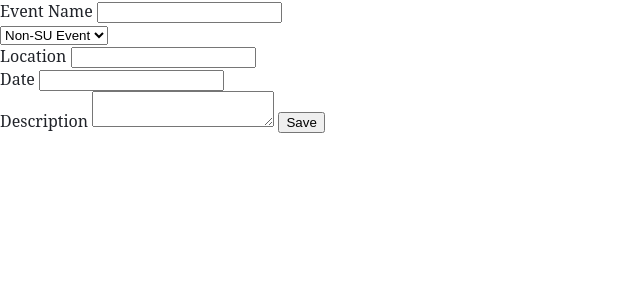
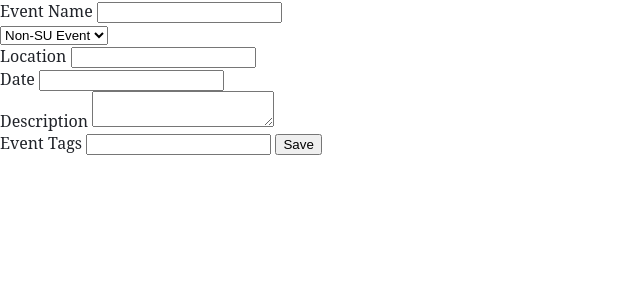
Before and after one commit to yh2452/CM22007, a Flask app: page /create in a window 1280 px wide. Shown: the part 73-373 px from the top of the page, without its empty margins (0-640 px from the left). Run offline with Flask 3, Linux system fonts and the light colour scheme; a user stored in the database is signed in; data comes from the database, SQL or seed files in the repository.

Commit message:
tweaks to event creation
added event tags field
connected create event form to database

```diff
--- a/MySocials/routes.py
+++ b/MySocials/routes.py
@@ -68,15 +68,19 @@ def getAllSocieties(cursor):
 @login_required
 def create():
     # Function for creating events
+    conn, cursor = get_db_conn_cursor()
+    cursor.row_factory = sqlite3.Row
+
     if request.method == 'POST':
         title = request.form['title']
         socID = request.form['societyDropdown']
         location = request.form['location']
         date = request.form["date"]
         description = request.form["description"]
+        tags = request.form["tags"]
 
-    conn, cursor = get_db_conn_cursor()
-    cursor.row_factory = sqlite3.Row
+        addSocial(cursor, socID, g.user["userID"], title, date, description, tags)
+
     # Gets the societies the user has admin permissions for
     cursor.execute("SELECT * FROM Committee INNER JOIN Society WHERE Committee.userID = (?) AND Society.societyID = Committee.societyID AND Committee.adminFlag = 1", (g.user["userID"],))
     user_societies = cursor.fetchall()
--- a/MySocials/templates/create_event.html
+++ b/MySocials/templates/create_event.html
@@ -22,6 +22,9 @@
     <br>
     <label for="description">Description</label>
     <textarea name="description" id="description" required></textarea>
+    <br>
+    <label for="tags">Event Tags</label>
+    <input name="tags" id="tags" required>
     <input type="submit" value="Save">
 </form>
 
```
